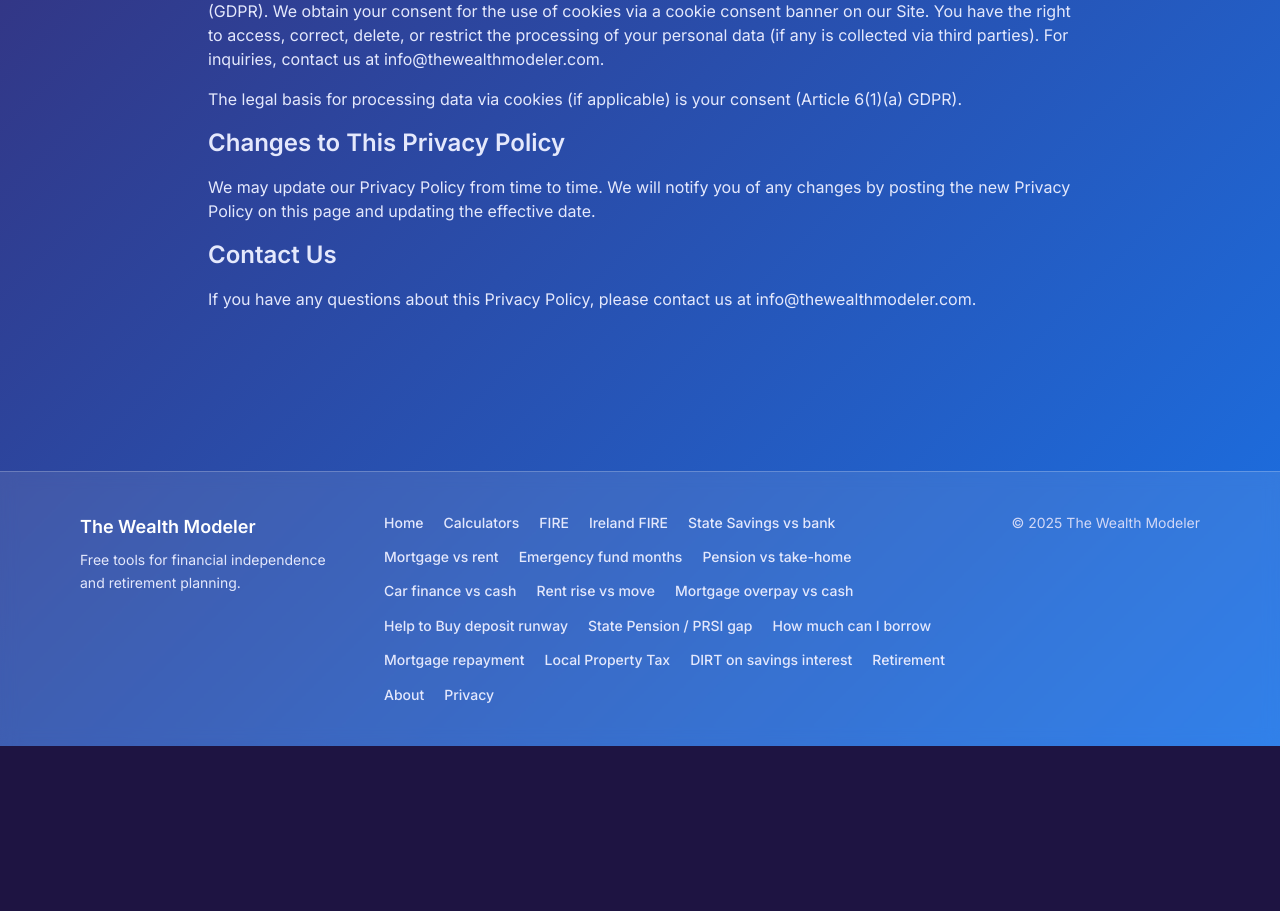
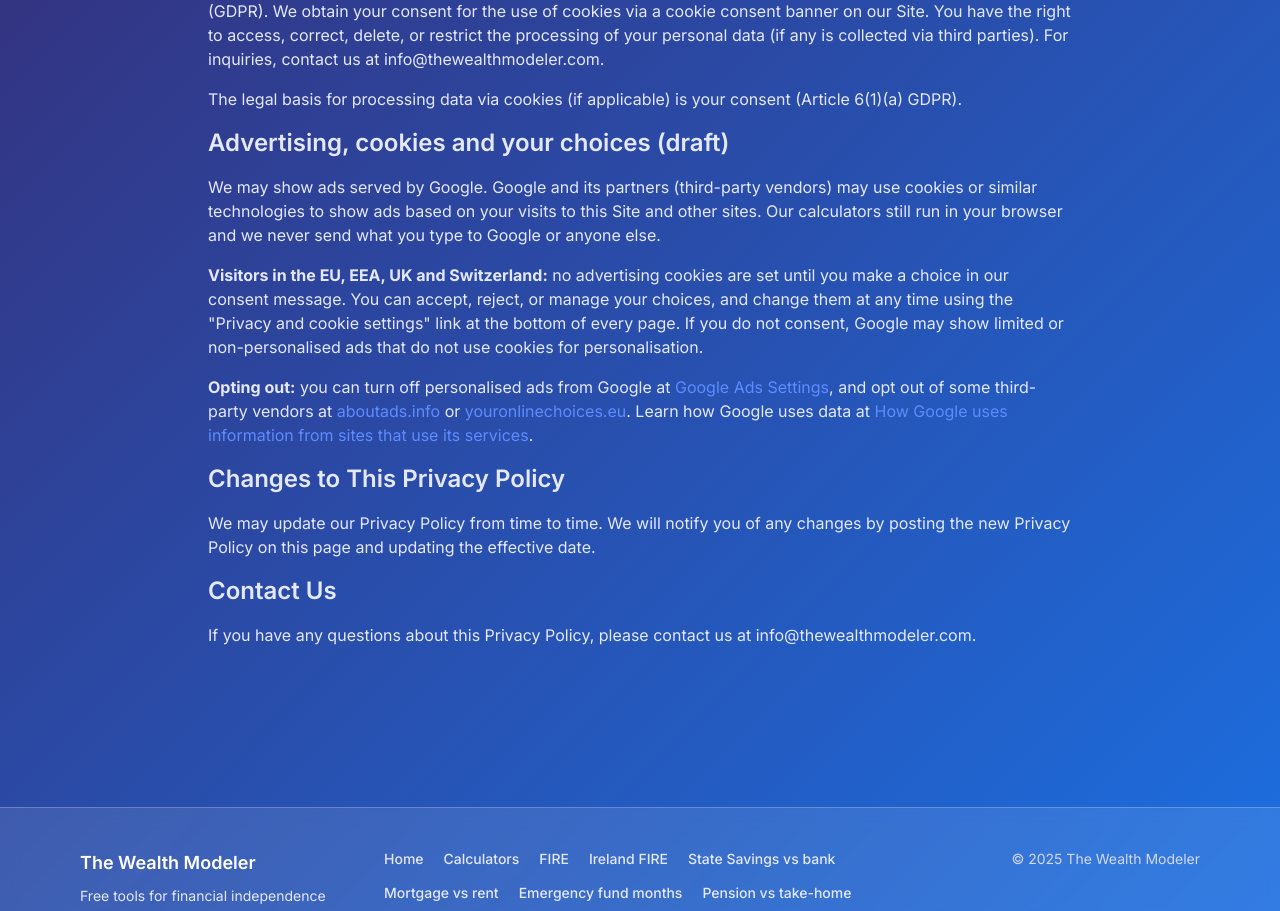
Before and after one commit to alexcanchaya-dotcom/thewealthmodeler, a Next.js app: page /privacy in a window 1280 px wide. Shown: the part 900-1811 px from the top of the page. Before the commit the page ends 1646 px from the top, so only its background shows below. Built offline with nearby package versions, Linux system fonts and the light colour scheme.

Commit message:
AdSense prep (draft): privacy wording for Google ads/cookies/opt-out and EEA consent recommendation

```diff
--- a/src/app/privacy/page.tsx
+++ b/src/app/privacy/page.tsx
@@ -42,6 +42,32 @@ export default function PrivacyPage() {
       <p className="mb-4 text-ink-body">
         The legal basis for processing data via cookies (if applicable) is your consent (Article 6(1)(a) GDPR).
       </p>
+      {/* DRAFT (AdSense prep PR): proposed wording, to be reconciled with the existing
+          "Cookies and Third-Party Services" and "GDPR" sections above before merge. */}
+      <h2 className="text-2xl font-semibold mb-4">Advertising, cookies and your choices (draft)</h2>
+      <p className="mb-4 text-ink-body">
+        We may show ads served by Google. Google and its partners (third-party vendors) may use cookies or similar
+        technologies to show ads based on your visits to this Site and other sites. Our calculators still run in your
+        browser and we never send what you type to Google or anyone else.
+      </p>
+      <p className="mb-4 text-ink-body">
+        <strong>Visitors in the EU, EEA, UK and Switzerland:</strong> no advertising cookies are set until you make a
+        choice in our consent message. You can accept, reject, or manage your choices, and change them at any time
+        using the &quot;Privacy and cookie settings&quot; link at the bottom of every page. If you do not consent, Google may
+        show limited or non-personalised ads that do not use cookies for personalisation.
+      </p>
+      <p className="mb-4 text-ink-body">
+        <strong>Opting out:</strong> you can turn off personalised ads from Google at{' '}
+        <a href="https://adssettings.google.com" className="text-primary hover:underline">Google Ads Settings</a>, and opt out
+        of some third-party vendors at{' '}
+        <a href="https://www.aboutads.info/choices/" className="text-primary hover:underline">aboutads.info</a> or{' '}
+        <a href="https://www.youronlinechoices.eu/" className="text-primary hover:underline">youronlinechoices.eu</a>. Learn how
+        Google uses data at{' '}
+        <a href="https://policies.google.com/technologies/partner-sites" className="text-primary hover:underline">
+          How Google uses information from sites that use its services
+        </a>
+        .
+      </p>
       <h2 className="text-2xl font-semibold mb-4">Changes to This Privacy Policy</h2>
       <p className="mb-4 text-ink-body">
         We may update our Privacy Policy from time to time. We will notify you of any changes by posting the new Privacy Policy on this page and updating the effective date.
```
Also changed, not shown: 1 other file (tests, documents, lock files or other folders).
